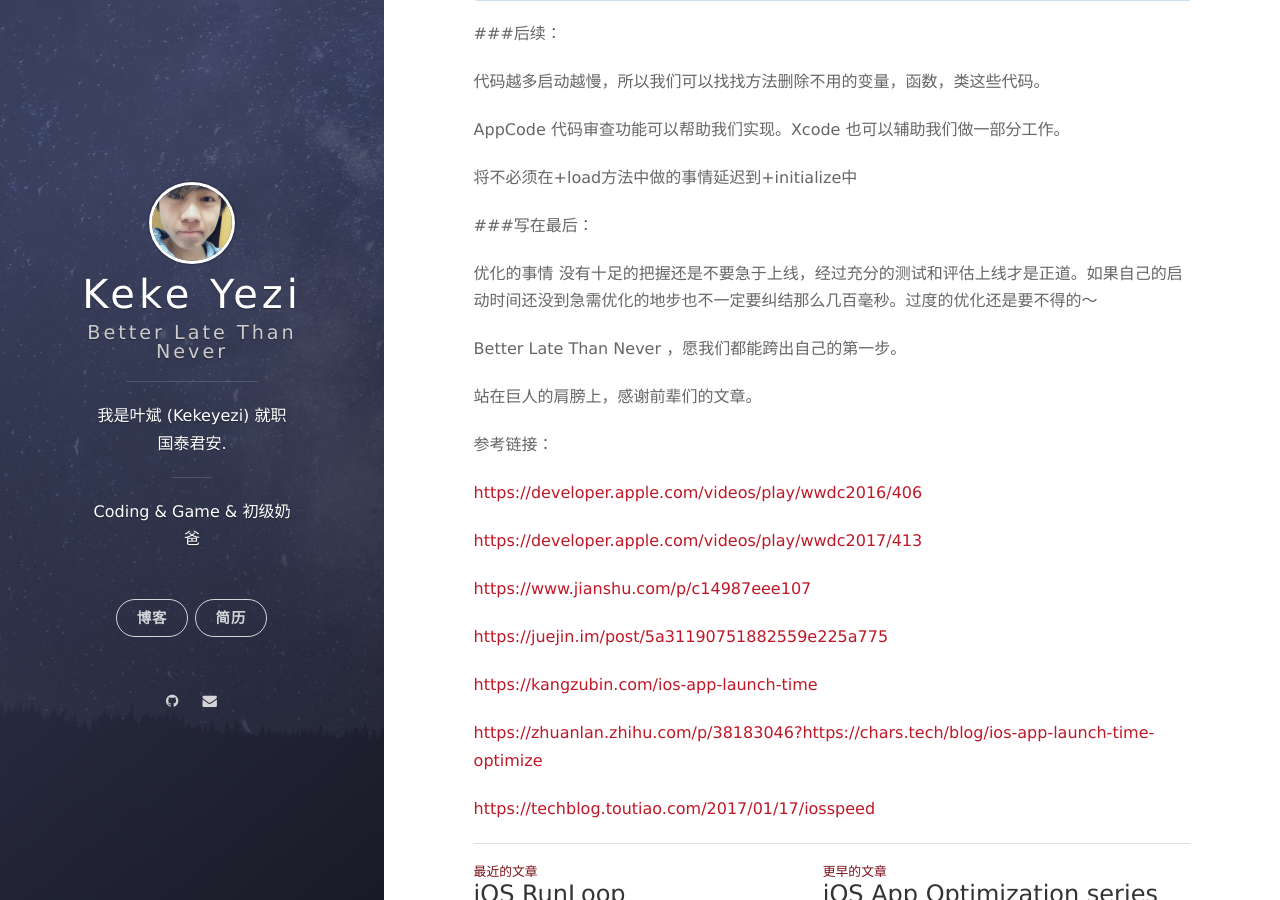
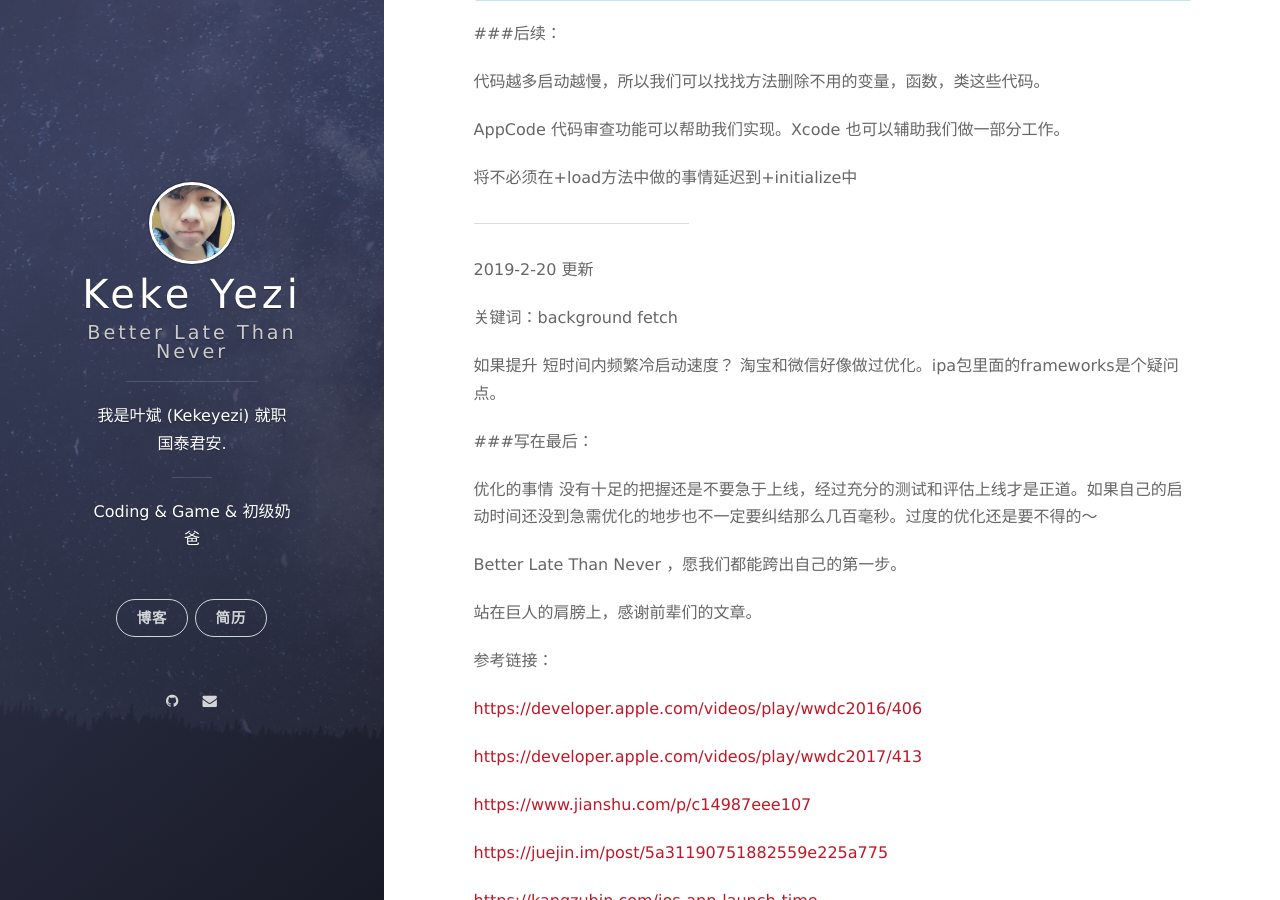
Before and after one commit to kekeYezi/kekeYezi.github.io, a Jekyll site: the page built from _posts/2018-08-26-iOS App optimization series 2 startup.markdown, in a window 1280 px wide and 900 px high, scrolled down 5758 px. Built offline with Jekyll 4.4.1, drawn with Linux system fonts in a browser that asks for light colours; nearby versions of some CDN libraries.

Commit message:
更新 启动优化内容

```diff
--- a/_posts/2018-08-26-iOS App optimization series 2 startup.markdown
+++ b/_posts/2018-08-26-iOS App optimization series 2 startup.markdown
@@ -113,6 +113,16 @@ AppCode 代码审查功能可以帮助我们实现。Xcode 也可以辅助我们
 
 
 
+------------------------------------------------------------------------------------------------------------------------------------------------
+
+2019-2-20 更新
+
+关键词：background fetch
+
+如果提升 短时间内频繁冷启动速度？ 淘宝和微信好像做过优化。ipa包里面的frameworks是个疑问点。
+
+
+
 ###写在最后：
 
 优化的事情 没有十足的把握还是不要急于上线，经过充分的测试和评估上线才是正道。如果自己的启动时间还没到急需优化的地步也不一定要纠结那么几百毫秒。过度的优化还是要不得的～
```
